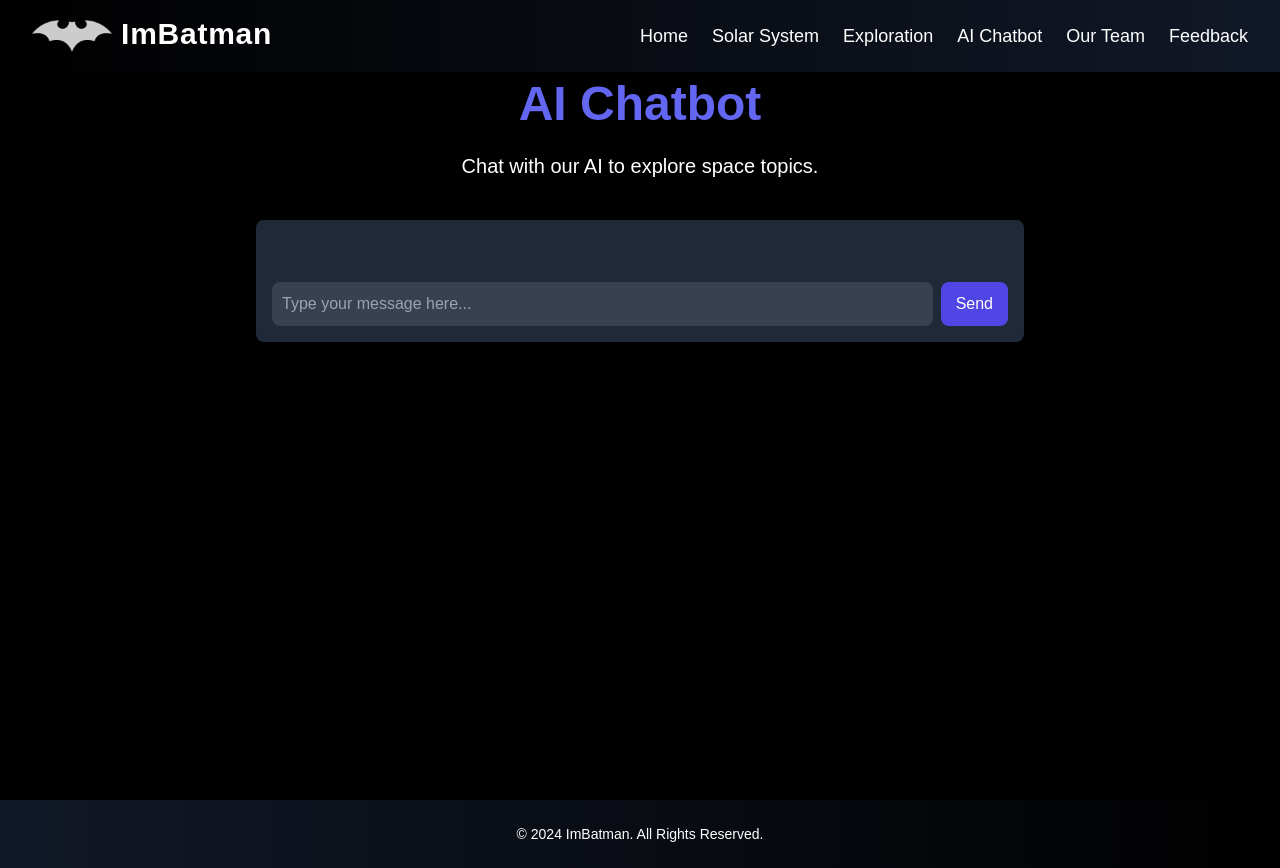
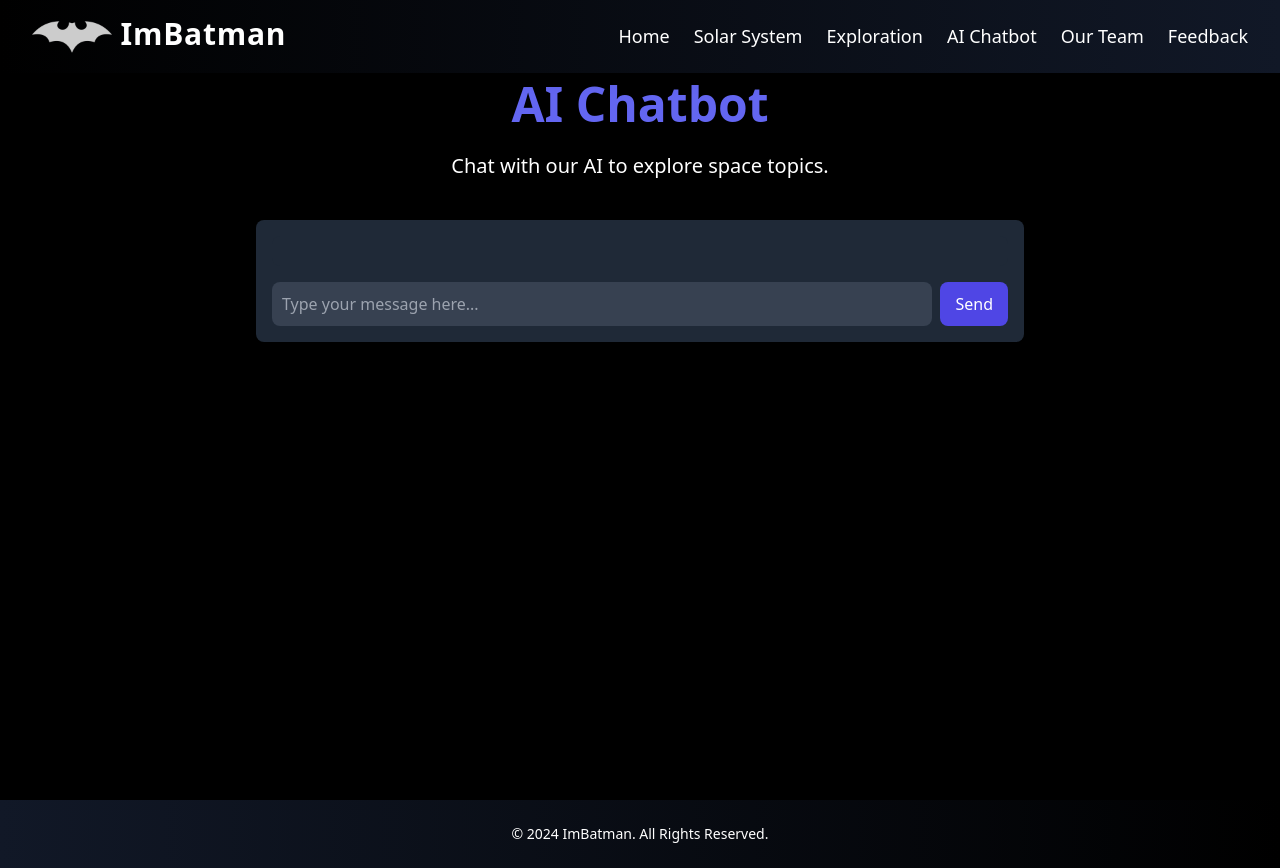
Before and after one commit to NafisRayan/AstroKnight, a website: page ai-chatbot.html in a window 1280 px wide. Drawn offline with nearby package versions, Linux system fonts and the light colour scheme.

Commit message:
"Added font-sans class to body element and added navigation bar HTML"

```diff
--- a/ai-chatbot.html
+++ b/ai-chatbot.html
@@ -47,7 +47,8 @@
         }
     </style>
 </head>
-<body class="bg-black text-white">
+<body class="bg-black text-white font-sans">
+    <!-- Navigation Bar -->
     <nav class="bg-gradient-to-r from-black to-gray-900 px-8 py-4 shadow-lg fixed top-0 w-full z-50">
         <div class="container mx-auto flex justify-between items-center">
             <a href="index.html" class="text-3xl font-bold tracking-wide hover:text-indigo-500 transition-colors duration-300">
```
